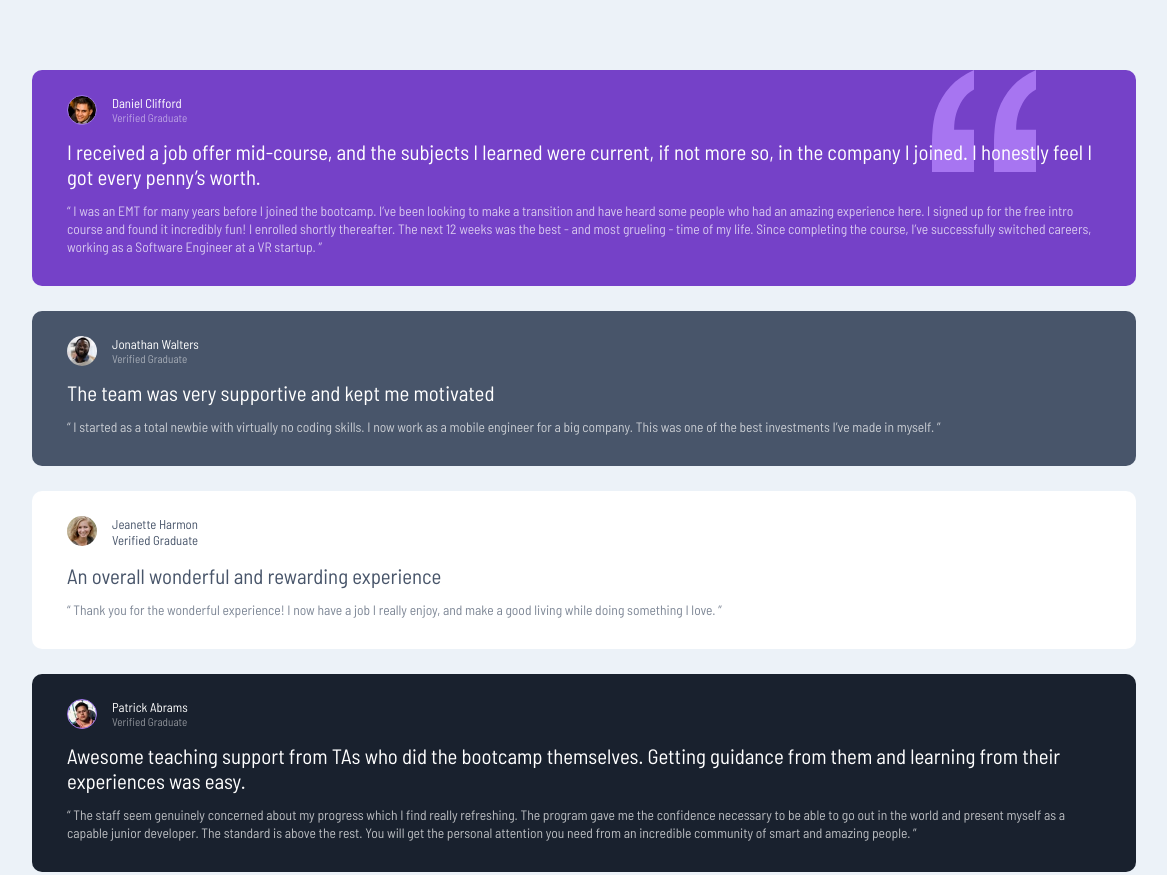
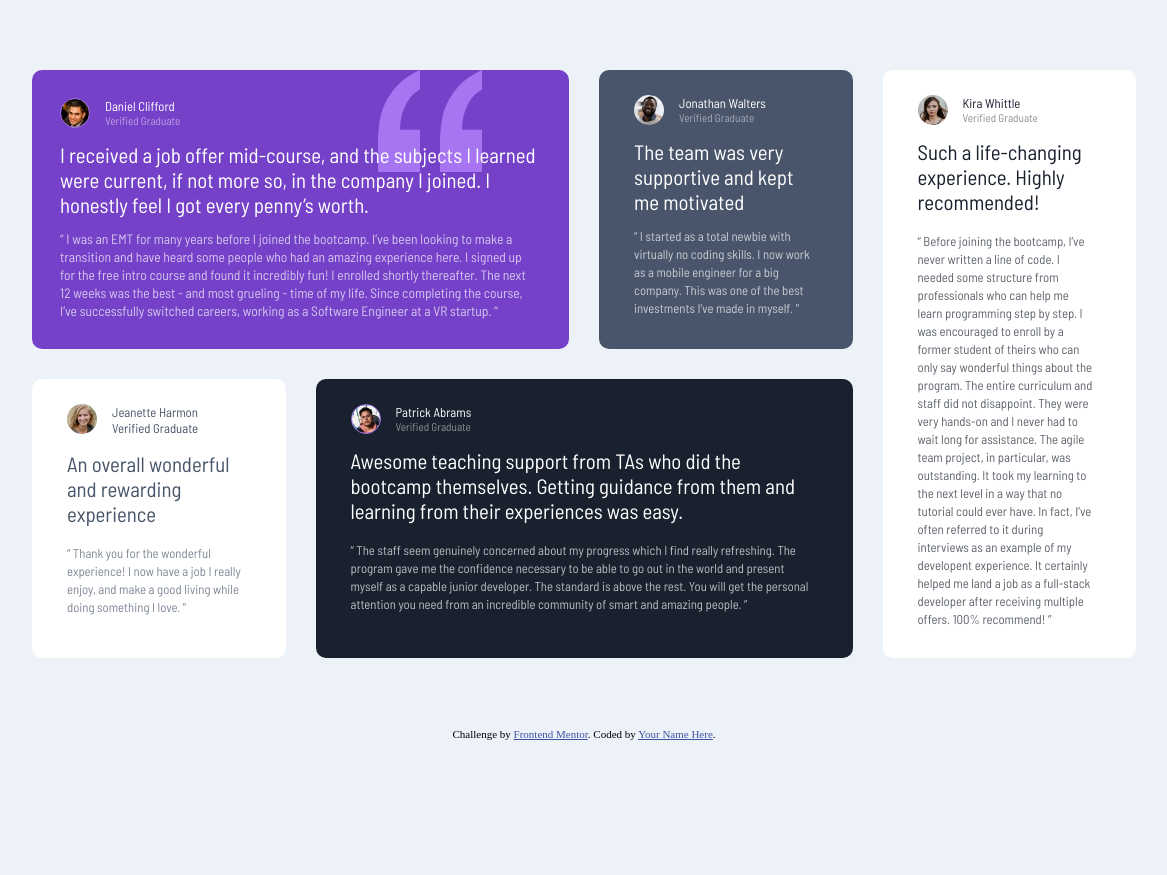
Before and after one commit to DawidMTX/testimonials-grid-section-main, a plain HTML site: page index.html in a window 1536 px wide. Shown: the top 875 px of the page, without its empty margins (184-1351 px from the left). After the commit the page ends 800 px from the top, so only its background shows below. Drawn offline with Linux system fonts and the light colour scheme.

Commit message:
finish desktop version

```diff
--- a/style.css
+++ b/style.css
@@ -149,3 +149,60 @@ main{
     line-height: 18px;
     opacity: 70%;
 }
+
+@media only screen and (min-width:1024px){
+
+    main{
+        grid-template-columns: repeat(4, 1fr);
+        grid-template-rows: repeat(2, 1fr);
+        grid-template-areas:
+            "first-area first-area second-area fifth-area"
+            "third-area fourth-area fourth-area fifth-area";
+            grid-gap: 30px;
+    }
+
+    .container-1{
+        background-position-x: 80%;
+        padding:28px;
+    }
+    .container-2__quote{
+        font-size: 0.8rem;
+    }
+    .container-3__quote,
+    .container-4__quote,
+    .container-5__quote{
+        margin-top: 18px;
+        font-size: 0.8rem;
+    }
+    .container-5__quote{
+        font-size: 0.8rem;
+    }
+}
+@media only screen and (min-width:1430px){
+
+    main{
+        grid-template-columns: repeat(4, 1fr);
+        grid-template-rows: repeat(2, 1fr);
+        grid-template-areas:
+            "first-area first-area second-area fifth-area"
+            "third-area fourth-area fourth-area fifth-area";
+            grid-gap: 30px;
+    }
+
+    .container-1{
+        background-position-x: 80%;
+        padding:28px;
+    }
+    .container-2__quote{
+        font-size: 0.8rem;
+    }
+    .container-3__quote,
+    .container-4__quote,
+    .container-5__quote{
+        margin-top: 18px;
+        font-size: 0.8rem;
+    }
+    .container-5__quote{
+        font-size: 0.8rem;
+    }
+}
```
